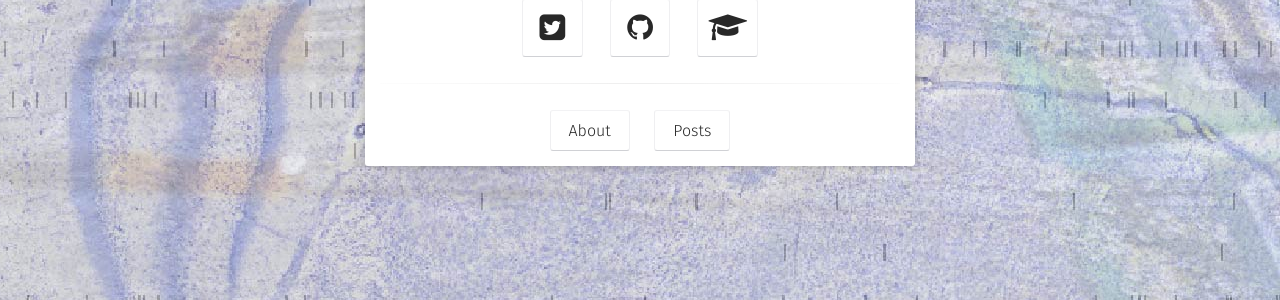
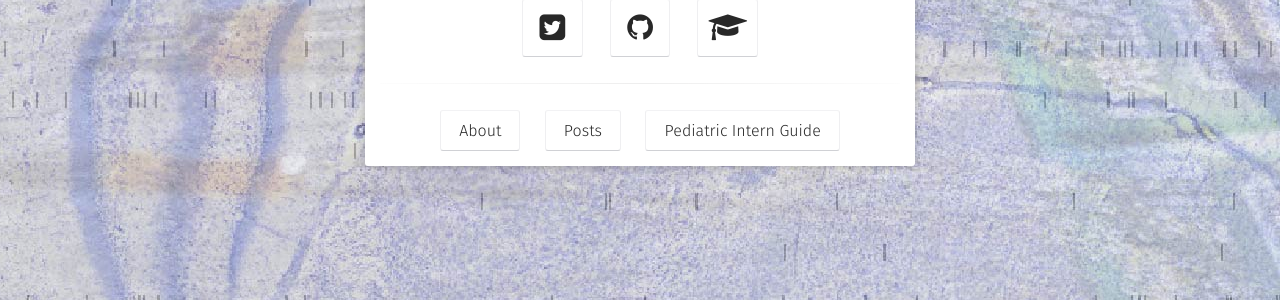
Before and after one commit to sbrunwas/sbrunwas.github.io, a Jekyll site: the page built from index.html, in a window 1280 px wide. Shown: the part 520-820 px from the top of the page. Built offline with Jekyll 4.4.1, drawn with Linux system fonts in a browser that asks for light colours; some web fonts are replaced.

Commit message:
Update home.html
Added link to pediatric intern guide on home page

```diff
--- a/_layouts/home.html
+++ b/_layouts/home.html
@@ -39,6 +39,9 @@ layout: compress
                          <a class="btn zoombtn" href="{{ site.url }}/posts">
                          Posts
                          </a>
+                         <a class="btn zoombtn" href="https://sparkly-walk-5c7.notion.site/Sam-s-Pediatric-Intern-Guide-1ad6cad9c538800b9e57fb743cfac9cf">
+                         Pediatric Intern Guide
+                         </a>
                          <!-- <a class="btn zoombtn" href="{{ site.url }}/projects">
                          Projects
                          </a> -->
```
